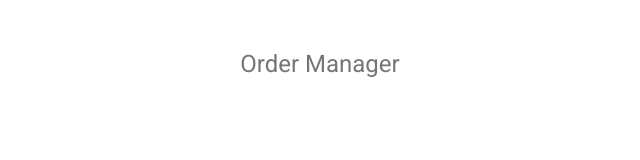
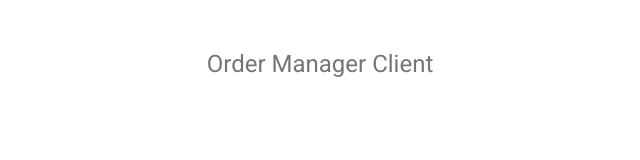
Before and after one commit to marciomarquessouza/order-manager, a React (Create React App) app in the folder client/: page / in a window 1280 px wide. Shown: the top 160 px of the page, without its empty margins (320-960 px from the left). Built offline with nearby package versions, Linux system fonts and the light colour scheme.

Commit message:
chore: testing husky

```diff
--- a/client/src/App.tsx
+++ b/client/src/App.tsx
@@ -5,7 +5,7 @@ function App() {
     return (
         <main className="m-12">
             <Typography variant="h5" color="textSecondary" align="center">
-                Order Manager
+                Order Manager Client
             </Typography>
         </main>
     );
```
